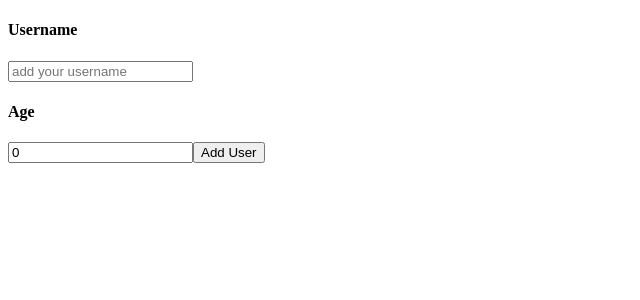
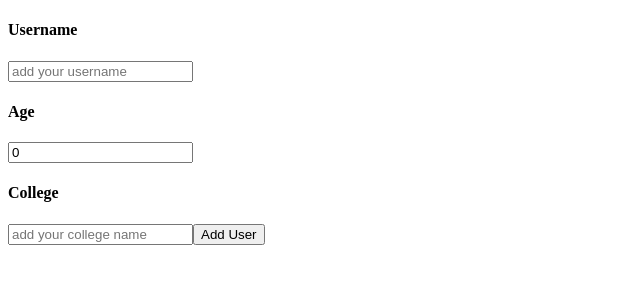
Before and after one commit to Dilkashpeshimam18/addUser-react-project, a React (Create React App) app: page / in a window 1280 px wide. Shown: the top 300 px of the page, without its empty margins (0-640 px from the left). Built offline with nearby package versions, Linux system fonts and the light colour scheme.

Commit message:
added college name input field & displaying on screen

```diff
--- a/src/App.tsx
+++ b/src/App.tsx
@@ -1,4 +1,4 @@
-import React, { useState } from 'react';
+import React, { useState, useRef } from 'react';
 import './App.css';
 import AddUser from './components/AddUser/AddUser';
 import DisplayUser from './components/DisplayUser/DisplayUser';
@@ -7,6 +7,7 @@ import { User } from './components/User';
 function App() {
   const [username, setUserName] = useState<string>('')
   const [age, setAge] = useState<any>(0)
+  const [college, setCollege] = useState<string>('')
   const [users, setUsers] = useState<User[]>([])
 
   const handleName = (event: React.ChangeEvent<HTMLInputElement>) => {
@@ -15,23 +16,30 @@ function App() {
   const handleAge = (event: React.ChangeEvent<HTMLInputElement>) => {
     setAge(event.target.value)
   }
+  const handleCollege = (event: React.ChangeEvent<HTMLInputElement>) => {
+    setCollege(event.target.value)
+  }
+
   const handleSubmit = (e: React.FormEvent<HTMLFormElement>) => {
     e.preventDefault()
-    if (username == '' && age == 0) {
-      alert('Please enter the username & age first!')
-    } else if (age && !username) {
+    if (username == '' && age == 0 && college == '') {
+      alert('Please enter the username, age & college name first!')
+    } else if (age && college && !username) {
       alert('Please enter your username!')
-    } else if (!age && username) {
+    } else if (!age && username && college) {
       alert('Please enter your age!')
+    } else if (!college && username && age) {
+      alert('Please enter your college name!')
     } else {
       if (age <= 0) {
         alert('Age should be greater than 0')
       } else {
-        setUsers((prevUser) =>{
+        setUsers((prevUser) => {
           let updateUsers = [...prevUser]
           let userDetail = {
             username: username,
-            age: age
+            age: age,
+            college: college,
           }
           updateUsers.push(userDetail)
           return updateUsers
@@ -42,10 +50,11 @@ function App() {
 
     setUserName('')
     setAge('')
+    setCollege('')
   }
   return (
     <div className="app">
-      <AddUser username={username} age={age} handleName={handleName} handleAge={handleAge} handleSubmit={handleSubmit} />
+      <AddUser username={username} age={age} college={college} handleName={handleName} handleAge={handleAge} handleCollege={handleCollege} handleSubmit={handleSubmit} />
       <DisplayUser users={users} />
     </div>
   );
--- a/src/components/AddUser/AddUser.tsx
+++ b/src/components/AddUser/AddUser.tsx
@@ -3,11 +3,11 @@ import FormInput from '../FormInput/FormInput'
 import './AddUser.css'
 import UserProps from '../User'
 
-const AddUser = ({ username, age, handleName, handleAge, handleSubmit }: UserProps) => {
+const AddUser = ({ username, age, college, handleName, handleAge, handleCollege, handleSubmit }: UserProps) => {
     return (
         <div className='addUser'>
             <div className='addUser__input'>
-                <FormInput username={username} age={age} handleName={handleName} handleAge={handleAge} handleSubmit={handleSubmit} />
+                <FormInput username={username} age={age} college={college} handleName={handleName} handleAge={handleAge} handleCollege={handleCollege} handleSubmit={handleSubmit} />
             </div>
         </div>
     )
--- a/src/components/DisplayUser/UsersList/UsersList.tsx
+++ b/src/components/DisplayUser/UsersList/UsersList.tsx
@@ -9,6 +9,8 @@ const UsersList = ({ users }: User[] | any) => {
           <div key={index}>
             <p>{user.username}</p>
             <p>{user.age}</p>
+            <p>{user.college}</p>
+
           </div>
         )
       })}
--- a/src/components/FormInput/FormInput.tsx
+++ b/src/components/FormInput/FormInput.tsx
@@ -3,7 +3,7 @@ import './FormInput.css'
 import Button from '../Button/Button'
 import UserProps from '../User'
 
-const FormInput = ({ username, age, handleName, handleAge, handleSubmit }: UserProps) => {
+const FormInput = ({ username, age, college, handleName, handleAge, handleCollege, handleSubmit }: UserProps) => {
 
     return (
         <div className='formInput'>
@@ -12,6 +12,8 @@ const FormInput = ({ username, age, handleName, handleAge, handleSubmit }: UserP
                 <input value={username} onChange={handleName} type='text' placeholder='add your username' />
                 <h4>Age</h4>
                 <input value={age} onChange={handleAge} type='number' placeholder='add your age' />
+                <h4>College</h4>
+                <input value={college} onChange={handleCollege} type='text' placeholder='add your college name' />
                 <Button />
             </form>
 
--- a/src/components/User.ts
+++ b/src/components/User.ts
@@ -1,8 +1,10 @@
 type UserProps = {
   username: string;
   age: any | number;
+  college:string;
   handleAge?: (event: React.ChangeEvent<HTMLInputElement>) => void;
   handleName?: (event: React.ChangeEvent<HTMLInputElement>) => void;
+  handleCollege?:(event: React.ChangeEvent<HTMLInputElement>)=>void
   handleSubmit?: (e: React.FormEvent<HTMLFormElement>) => void;
 };
 export type User = {
```
